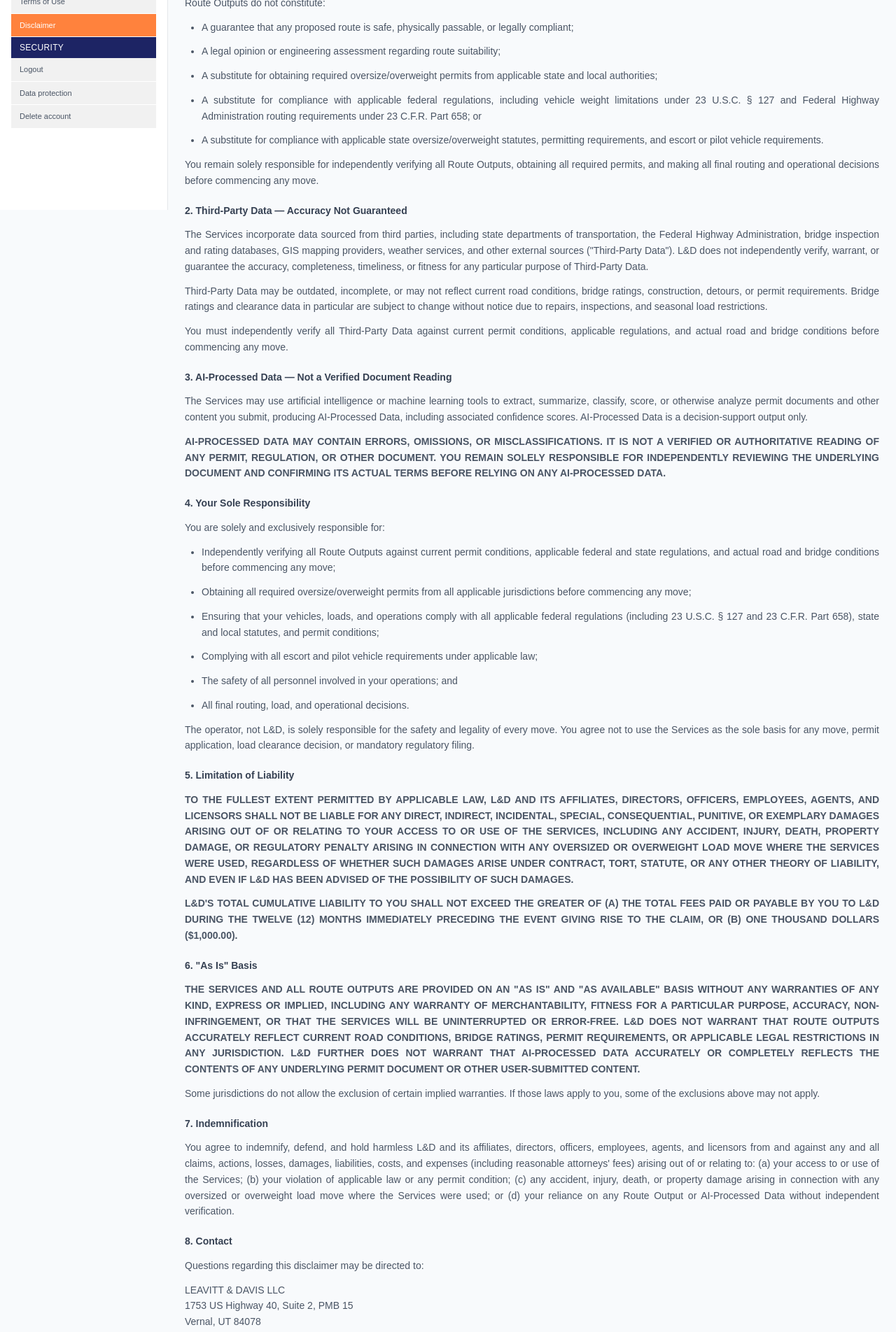
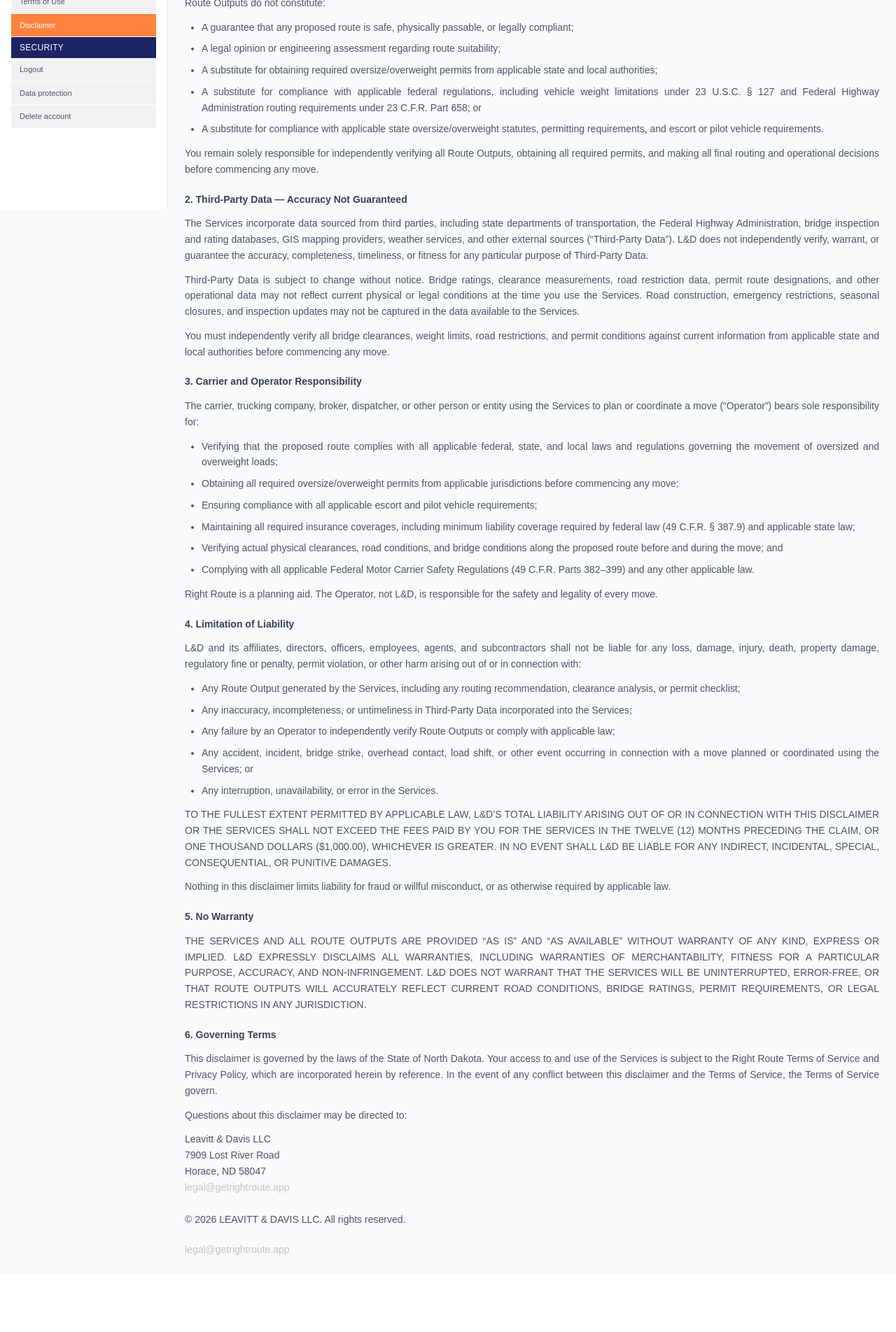
Before and after one commit to Maruf346/SocialWiFi-Team-Dashboard, a React (Vite) app: page /dashboard/legal/disclaimer in a window 1280 px wide. Shown: the part 500-2404 px from the top of the page at 70% size. After the commit the page ends 2322 px from the top, so only its background shows below. Built offline with nearby package versions, Linux system fonts and the light colour scheme.

Commit message:
style(legal): format and update disclaimer text

```diff
--- a/src/pages/legal/disclaimer/Disclaimer.jsx
+++ b/src/pages/legal/disclaimer/Disclaimer.jsx
@@ -4,19 +4,20 @@
       <h1 className="mb-8 text-xl font-normal text-[#999] md:text-2xl">Disclaimer</h1>
       <div className="space-y-5 leading-relaxed text-sm">
         <div>
-          <h2 className="text-xl font-semibold text-gray-700">RightRoute™ Legal Disclaimer</h2>
+          <h2 className="text-xl font-semibold text-gray-700">Right Route™ Legal Disclaimer</h2>
           <p className="mt-2 italic">Last updated: 5/23/2026</p>
         </div>
 
         <p>
-          This disclaimer applies to all visitors to this website and to all users of the RightRoute
-          platform and related services (collectively, the "Services") provided by Leavitt &amp; Davis
-          LLC ("L&amp;D," "we," "us," or "our"). By accessing this website or using the Services, you
-          acknowledge that you have read, understood, and agree to the terms of this disclaimer. If
-          you do not agree, do not access this website or use the Services. This disclaimer
-          supplements and is incorporated into the RightRoute Terms of Service and Privacy Policy.
-          In the event of any conflict between this disclaimer and the Terms of Service, the Terms
-          of Service govern.
+          This disclaimer applies to all visitors to this website and to all users of the Right
+          Route platform and related services (collectively, the &ldquo;Services&rdquo;) provided by
+          Leavitt &amp; Davis LLC (&ldquo;L&amp;D,&rdquo; &ldquo;we,&rdquo; &ldquo;us,&rdquo; or
+          &ldquo;our&rdquo;). By accessing this website or using the Services, you acknowledge that
+          you have read, understood, and agree to the terms of this disclaimer. If you do not
+          agree, do not access this website or use the Services. This disclaimer supplements and is
+          incorporated into the Right Route Terms of Service and Privacy Policy. In the event of
+          any conflict between this disclaimer and the Terms of Service, the Terms of Service
+          govern.
         </p>
 
         <section>
@@ -24,14 +25,14 @@
             1. Decision-Support Tool — Not a Compliance Guarantee
           </h3>
           <p className="mt-3">
-            RightRoute is a software platform designed to assist carriers, trucking companies,
+            Right Route is a software platform designed to assist carriers, trucking companies,
             brokers, and dispatchers in planning routes for oversized and overweight load moves. The
             route plans, clearance analyses, permit checklists, height and weight recommendations,
-            bridge assessments, and all other outputs generated by the Services (collectively, "Route
-            Outputs") are decision-support tools only.
+            bridge assessments, and all other outputs generated by the Services (collectively,
+            &ldquo;Route Outputs&rdquo;) are decision-support tools only.
           </p>
           <p className="mt-3">Route Outputs do not constitute:</p>
-          <ul className="mt-3 list-disc space-y-3 pl-6">
+          <ul className="mt-3 list-disc space-y-2 pl-6">
             <li>
               A guarantee that any proposed route is safe, physically passable, or legally
               compliant;
@@ -45,8 +46,8 @@
             </li>
             <li>
               A substitute for compliance with applicable federal regulations, including vehicle
-              weight limitations under 23 U.S.C. § 127 and Federal Highway Administration routing
-              requirements under 23 C.F.R. Part 658; or
+              weight limitations under 23 U.S.C. &sect; 127 and Federal Highway Administration
+              routing requirements under 23 C.F.R. Part 658; or
             </li>
             <li>
               A substitute for compliance with applicable state oversize/overweight statutes,
@@ -68,143 +69,144 @@
             The Services incorporate data sourced from third parties, including state departments of
             transportation, the Federal Highway Administration, bridge inspection and rating
             databases, GIS mapping providers, weather services, and other external sources
-            ("Third-Party Data"). L&amp;D does not independently verify, warrant, or guarantee the
-            accuracy, completeness, timeliness, or fitness for any particular purpose of Third-Party
-            Data.
+            (&ldquo;Third-Party Data&rdquo;). L&amp;D does not independently verify, warrant, or
+            guarantee the accuracy, completeness, timeliness, or fitness for any particular purpose
+            of Third-Party Data.
           </p>
           <p className="mt-3">
-            Third-Party Data may be outdated, incomplete, or may not reflect current road conditions,
-            bridge ratings, construction, detours, or permit requirements. Bridge ratings and
-            clearance data in particular are subject to change without notice due to repairs,
-            inspections, and seasonal load restrictions.
+            Third-Party Data is subject to change without notice. Bridge ratings, clearance
+            measurements, road restriction data, permit route designations, and other operational
+            data may not reflect current physical or legal conditions at the time you use the
+            Services. Road construction, emergency restrictions, seasonal closures, and inspection
+            updates may not be captured in the data available to the Services.
           </p>
           <p className="mt-3">
-            You must independently verify all Third-Party Data against current permit conditions,
-            applicable regulations, and actual road and bridge conditions before commencing any move.
+            You must independently verify all bridge clearances, weight limits, road restrictions,
+            and permit conditions against current information from applicable state and local
+            authorities before commencing any move.
           </p>
         </section>
 
         <section>
           <h3 className="font-semibold text-gray-700">
-            3. AI-Processed Data — Not a Verified Document Reading
+            3. Carrier and Operator Responsibility
           </h3>
           <p className="mt-3">
-            The Services may use artificial intelligence or machine learning tools to extract,
-            summarize, classify, score, or otherwise analyze permit documents and other content you
-            submit, producing AI-Processed Data, including associated confidence scores. AI-Processed
-            Data is a decision-support output only.
+            The carrier, trucking company, broker, dispatcher, or other person or entity using the
+            Services to plan or coordinate a move (&ldquo;Operator&rdquo;) bears sole responsibility
+            for:
           </p>
-          <p className="mt-3 font-bold uppercase">
-            AI-PROCESSED DATA MAY CONTAIN ERRORS, OMISSIONS, OR MISCLASSIFICATIONS. IT IS NOT A
-            VERIFIED OR AUTHORITATIVE READING OF ANY PERMIT, REGULATION, OR OTHER DOCUMENT. YOU
-            REMAIN SOLELY RESPONSIBLE FOR INDEPENDENTLY REVIEWING THE UNDERLYING DOCUMENT AND
-            CONFIRMING ITS ACTUAL TERMS BEFORE RELYING ON ANY AI-PROCESSED DATA.
+          <ul className="mt-3 list-disc space-y-2 pl-6">
+            <li>
+              Verifying that the proposed route complies with all applicable federal, state, and
+              local laws and regulations governing the movement of oversized and overweight loads;
+            </li>
+            <li>
+              Obtaining all required oversize/overweight permits from applicable jurisdictions
+              before commencing any move;
+            </li>
+            <li>
+              Ensuring compliance with all applicable escort and pilot vehicle requirements;
+            </li>
+            <li>
+              Maintaining all required insurance coverages, including minimum liability coverage
+              required by federal law (49 C.F.R. &sect; 387.9) and applicable state law;
+            </li>
+            <li>
+              Verifying actual physical clearances, road conditions, and bridge conditions along the
+              proposed route before and during the move; and
+            </li>
+            <li>
+              Complying with all applicable Federal Motor Carrier Safety Regulations (49 C.F.R.
+              Parts 382&ndash;399) and any other applicable law.
+            </li>
+          </ul>
+          <p className="mt-3">
+            Right Route is a planning aid. The Operator, not L&amp;D, is responsible for the safety
+            and legality of every move.
           </p>
         </section>
 
         <section>
-          <h3 className="font-semibold text-gray-700">4. Your Sole Responsibility</h3>
-          <p className="mt-3">You are solely and exclusively responsible for:</p>
-          <ul className="mt-3 list-disc space-y-3 pl-6">
+          <h3 className="font-semibold text-gray-700">4. Limitation of Liability</h3>
+          <p className="mt-3">
+            L&amp;D and its affiliates, directors, officers, employees, agents, and subcontractors
+            shall not be liable for any loss, damage, injury, death, property damage, regulatory fine
+            or penalty, permit violation, or other harm arising out of or in connection with:
+          </p>
+          <ul className="mt-3 list-disc space-y-2 pl-6">
             <li>
-              Independently verifying all Route Outputs against current permit conditions, applicable
-              federal and state regulations, and actual road and bridge conditions before commencing
-              any move;
+              Any Route Output generated by the Services, including any routing recommendation,
+              clearance analysis, or permit checklist;
             </li>
             <li>
-              Obtaining all required oversize/overweight permits from all applicable jurisdictions
-              before commencing any move;
+              Any inaccuracy, incompleteness, or untimeliness in Third-Party Data incorporated into
+              the Services;
             </li>
             <li>
-              Ensuring that your vehicles, loads, and operations comply with all applicable federal
-              regulations (including 23 U.S.C. § 127 and 23 C.F.R. Part 658), state and local
-              statutes, and permit conditions;
+              Any failure by an Operator to independently verify Route Outputs or comply with
+              applicable law;
             </li>
             <li>
-              Complying with all escort and pilot vehicle requirements under applicable law;
+              Any accident, incident, bridge strike, overhead contact, load shift, or other event
+              occurring in connection with a move planned or coordinated using the Services; or
             </li>
-            <li>
-              The safety of all personnel involved in your operations; and
-            </li>
-            <li>
-              All final routing, load, and operational decisions.
-            </li>
+            <li>Any interruption, unavailability, or error in the Services.</li>
           </ul>
+          <p className="mt-3 uppercase font-medium">
+            TO THE FULLEST EXTENT PERMITTED BY APPLICABLE LAW, L&amp;D&rsquo;S TOTAL LIABILITY
+            ARISING OUT OF OR IN CONNECTION WITH THIS DISCLAIMER OR THE SERVICES SHALL NOT EXCEED
+            THE FEES PAID BY YOU FOR THE SERVICES IN THE TWELVE (12) MONTHS PRECEDING THE CLAIM, OR
+            ONE THOUSAND DOLLARS ($1,000.00), WHICHEVER IS GREATER. IN NO EVENT SHALL L&amp;D BE
+            LIABLE FOR ANY INDIRECT, INCIDENTAL, SPECIAL, CONSEQUENTIAL, OR PUNITIVE DAMAGES.
+          </p>
           <p className="mt-3">
-            The operator, not L&amp;D, is solely responsible for the safety and legality of every
-            move. You agree not to use the Services as the sole basis for any move, permit
-            application, load clearance decision, or mandatory regulatory filing.
+            Nothing in this disclaimer limits liability for fraud or willful misconduct, or as
+            otherwise required by applicable law.
           </p>
         </section>
 
         <section>
-          <h3 className="font-semibold text-gray-700">5. Limitation of Liability</h3>
-          <p className="mt-3 font-bold uppercase">
-            TO THE FULLEST EXTENT PERMITTED BY APPLICABLE LAW, L&amp;D AND ITS AFFILIATES, DIRECTORS,
-            OFFICERS, EMPLOYEES, AGENTS, AND LICENSORS SHALL NOT BE LIABLE FOR ANY DIRECT, INDIRECT,
-            INCIDENTAL, SPECIAL, CONSEQUENTIAL, PUNITIVE, OR EXEMPLARY DAMAGES ARISING OUT OF OR
-            RELATING TO YOUR ACCESS TO OR USE OF THE SERVICES, INCLUDING ANY ACCIDENT, INJURY,
-            DEATH, PROPERTY DAMAGE, OR REGULATORY PENALTY ARISING IN CONNECTION WITH ANY OVERSIZED
-            OR OVERWEIGHT LOAD MOVE WHERE THE SERVICES WERE USED, REGARDLESS OF WHETHER SUCH
-            DAMAGES ARISE UNDER CONTRACT, TORT, STATUTE, OR ANY OTHER THEORY OF LIABILITY, AND EVEN
-            IF L&amp;D HAS BEEN ADVISED OF THE POSSIBILITY OF SUCH DAMAGES.
-          </p>
-          <p className="mt-3 font-bold uppercase">
-            L&amp;D'S TOTAL CUMULATIVE LIABILITY TO YOU SHALL NOT EXCEED THE GREATER OF (A) THE TOTAL
-            FEES PAID OR PAYABLE BY YOU TO L&amp;D DURING THE TWELVE (12) MONTHS IMMEDIATELY PRECEDING
-            THE EVENT GIVING RISE TO THE CLAIM, OR (B) ONE THOUSAND DOLLARS ($1,000.00).
+          <h3 className="font-semibold text-gray-700">5. No Warranty</h3>
+          <p className="mt-3 uppercase font-medium">
+            THE SERVICES AND ALL ROUTE OUTPUTS ARE PROVIDED &ldquo;AS IS&rdquo; AND &ldquo;AS
+            AVAILABLE&rdquo; WITHOUT WARRANTY OF ANY KIND, EXPRESS OR IMPLIED. L&amp;D EXPRESSLY
+            DISCLAIMS ALL WARRANTIES, INCLUDING WARRANTIES OF MERCHANTABILITY, FITNESS FOR A
+            PARTICULAR PURPOSE, ACCURACY, AND NON-INFRINGEMENT. L&amp;D DOES NOT WARRANT THAT THE
+            SERVICES WILL BE UNINTERRUPTED, ERROR-FREE, OR THAT ROUTE OUTPUTS WILL ACCURATELY REFLECT
+            CURRENT ROAD CONDITIONS, BRIDGE RATINGS, PERMIT REQUIREMENTS, OR LEGAL RESTRICTIONS IN
+            ANY JURISDICTION.
           </p>
         </section>
 
         <section>
-          <h3 className="font-semibold text-gray-700">6. "As Is" Basis</h3>
-          <p className="mt-3 font-bold uppercase">
-            THE SERVICES AND ALL ROUTE OUTPUTS ARE PROVIDED ON AN "AS IS" AND "AS AVAILABLE" BASIS
-            WITHOUT ANY WARRANTIES OF ANY KIND, EXPRESS OR IMPLIED, INCLUDING ANY WARRANTY OF
-            MERCHANTABILITY, FITNESS FOR A PARTICULAR PURPOSE, ACCURACY, NON-INFRINGEMENT, OR THAT
-            THE SERVICES WILL BE UNINTERRUPTED OR ERROR-FREE. L&amp;D DOES NOT WARRANT THAT ROUTE
-            OUTPUTS ACCURATELY REFLECT CURRENT ROAD CONDITIONS, BRIDGE RATINGS, PERMIT REQUIREMENTS,
-            OR APPLICABLE LEGAL RESTRICTIONS IN ANY JURISDICTION. L&amp;D FURTHER DOES NOT WARRANT THAT
-            AI-PROCESSED DATA ACCURATELY OR COMPLETELY REFLECTS THE CONTENTS OF ANY UNDERLYING
-            PERMIT DOCUMENT OR OTHER USER-SUBMITTED CONTENT.
+          <h3 className="font-semibold text-gray-700">6. Governing Terms</h3>
+          <p className="mt-3">
+            This disclaimer is governed by the laws of the State of North Dakota. Your access to and
+            use of the Services is subject to the Right Route Terms of Service and Privacy Policy,
+            which are incorporated herein by reference. In the event of any conflict between this
+            disclaimer and the Terms of Service, the Terms of Service govern.
           </p>
           <p className="mt-3">
-            Some jurisdictions do not allow the exclusion of certain implied warranties. If those
-            laws apply to you, some of the exclusions above may not apply.
+            Questions about this disclaimer may be directed to:
+          </p>
+          <p className="mt-3">
+            Leavitt &amp; Davis LLC
+            <br />
+            7909 Lost River Road
+            <br />
+            Horace, ND 58047
+            <br />
+            <a
+              className="text-[#c3c3c3] hover:underline"
+              href="mailto:legal@getrightroute.app"
+            >
+              legal@getrightroute.app
+            </a>
           </p>
         </section>
 
-        <section>
-          <h3 className="font-semibold text-gray-700">7. Indemnification</h3>
-          <p className="mt-3">
-            You agree to indemnify, defend, and hold harmless L&amp;D and its affiliates, directors,
-            officers, employees, agents, and licensors from and against any and all claims, actions,
-            losses, damages, liabilities, costs, and expenses (including reasonable attorneys' fees)
-            arising out of or relating to: (a) your access to or use of the Services; (b) your
-            violation of applicable law or any permit condition; (c) any accident, injury, death, or
-            property damage arising in connection with any oversized or overweight load move where
-            the Services were used; or (d) your reliance on any Route Output or AI-Processed Data
-            without independent verification.
-          </p>
-        </section>
-
-        <section>
-          <h3 className="font-semibold text-gray-700">8. Contact</h3>
-          <p className="mt-3">
-            Questions regarding this disclaimer may be directed to:
-          </p>
-          <p className="mt-3">
-            LEAVITT &amp; DAVIS LLC
-            <br />
-            1753 US Highway 40, Suite 2, PMB 15
-            <br />
-            Vernal, UT 84078
-            <br />
-            legal@getrightroute.app
-          </p>
-        </section>
-
-        <p className="mt-6">© 2026 LEAVITT &amp; DAVIS LLC. All rights reserved.</p>
+        <p className="mt-6">&copy; 2026 LEAVITT &amp; DAVIS LLC. All rights reserved.</p>
         <p>
           <a className="text-[#c3c3c3]" href="mailto:legal@getrightroute.app">
             legal@getrightroute.app
```
